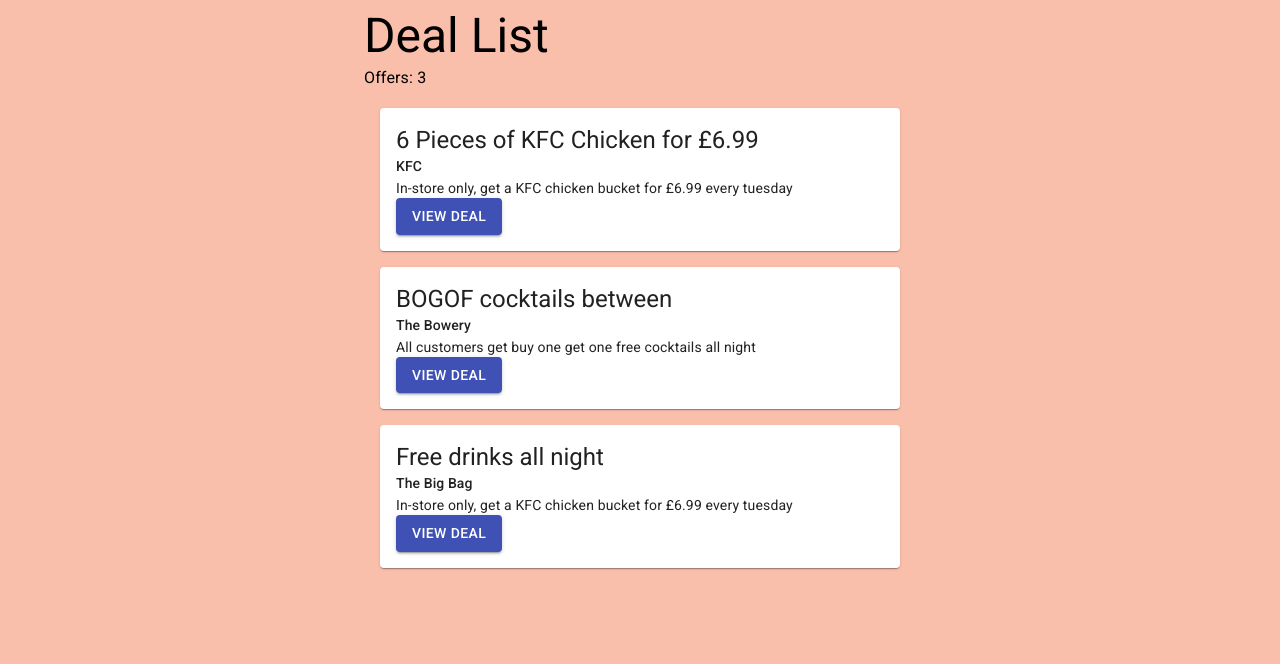
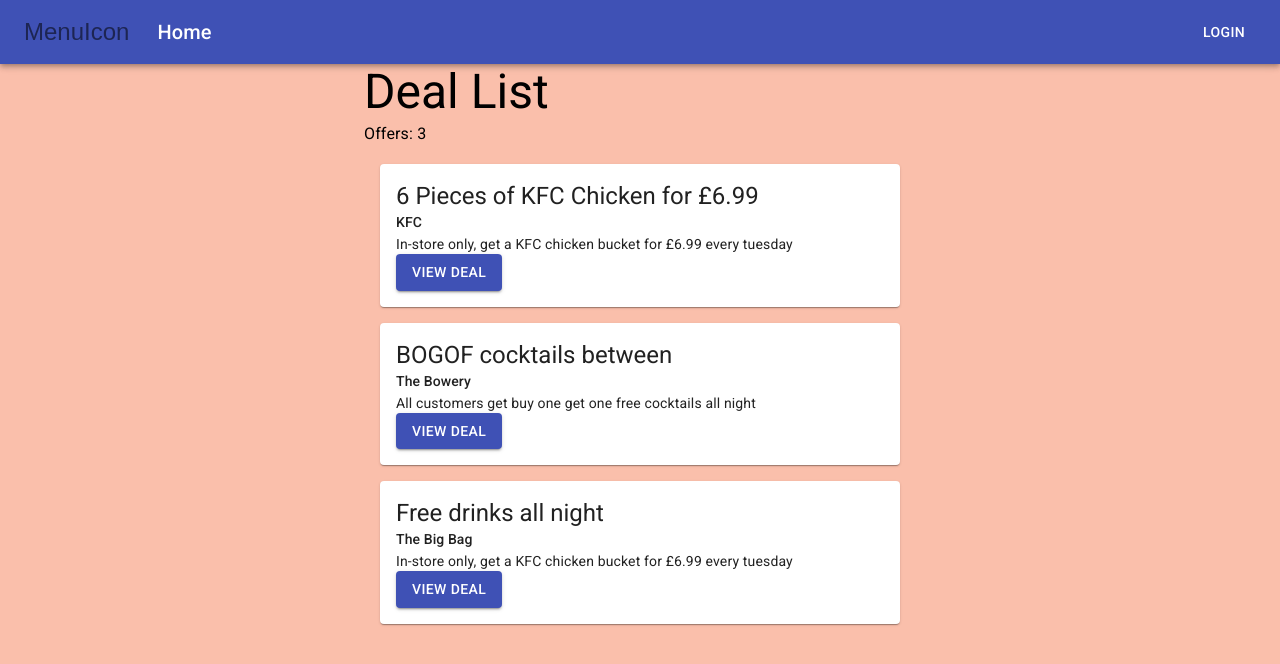
Before and after one commit to rsmarsh/mealdeal, a React (Create React App) app: page / in a window 1280 px wide. Shown: the top 664 px of the page. Built offline with nearby package versions, Linux system fonts and the light colour scheme.

Commit message:
added persistent top with react classes. overwrote browser default stylign

```diff
--- a/src/components/App.css
+++ b/src/components/App.css
@@ -1,3 +1,4 @@
 body {
     background-color: #fabfab;
+    margin: 0;
 }
--- a/src/components/App.js
+++ b/src/components/App.js
@@ -1,5 +1,6 @@
 import React from 'react';
 
+import TopBar from './TopBar'
 import DealList from './DealList';
 
 import { Container } from '@material-ui/core';
@@ -8,9 +9,12 @@
 
 const App = () => {
     return (
-        <Container maxWidth="sm">
-            <DealList />
-        </ Container>
+        <div>
+            <TopBar />
+            <Container maxWidth="sm">
+                <DealList />
+            </ Container>
+        </div>
     );
 }
 
--- /dev/null
+++ b/src/components/TopBar.js
@@ -0,0 +1,51 @@
+import React from 'react';
+
+import { makeStyles } from '@material-ui/core/styles';
+
+import {
+    AppBar,
+    Toolbar,
+    Typography,
+    Button,
+    IconButton
+} from '@material-ui/core';
+
+const useStyles = makeStyles(theme => ({
+    root: {
+        display: 'flex',
+        flexGrow: 1
+    },
+    menuButton: {
+        marginRight: theme.spacing(2)
+    },
+    title: {
+        flexGrow: 1
+    }
+}));
+
+
+const TopBar = () => {
+    const classes = useStyles();
+
+    return (
+        <div className={classes.root}>
+
+            <AppBar position="static">
+                <Toolbar>
+                    <IconButton edge="start" className={classes.menuButton} aria-label="menu">
+                        MenuIcon
+                    </IconButton>
+                    <Typography variant="h6" className={classes.title}>
+                        Home
+                    </Typography>
+                    <Button color="inherit">
+                        Login
+                    </Button>
+                </Toolbar>
+            </AppBar>
+
+        </div>
+    );
+};
+
+export default TopBar;
```
